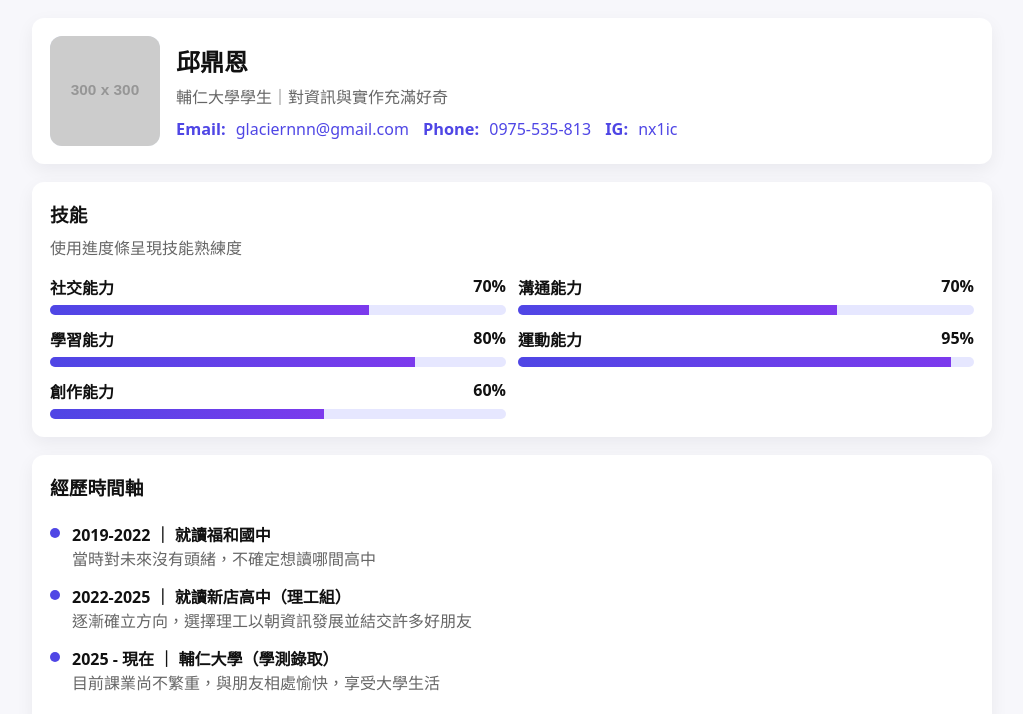
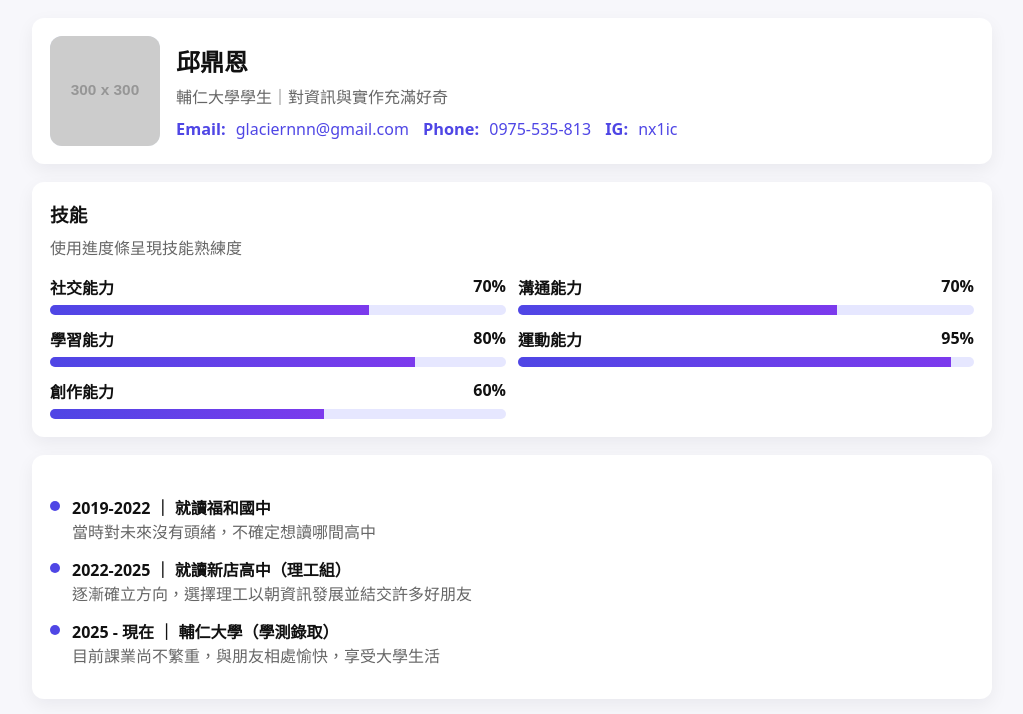
Before and after one commit to CHIUDINGEN/demo, a plain HTML site: page index.html in a window 1280 px wide. Shown: the part 60-774 px from the top of the page, without its empty margins (128-1151 px from the left). Drawn offline with Linux system fonts and the light colour scheme; placeholder pictures from the web are drawn by us.

Commit message:
Update index (contains bug)

```diff
--- a/index.html
+++ b/index.html
@@ -121,7 +121,6 @@
 
     <!-- 時間軸 -->
     <section id="timeline" class="card reveal" style="margin-top:18px">
-      <h3 style="margin:0 0 8px 0">經歷時間軸</h3>
       <div class="timeline">
         <div class="timeline-item">
           <div class="dot"></div>
```
